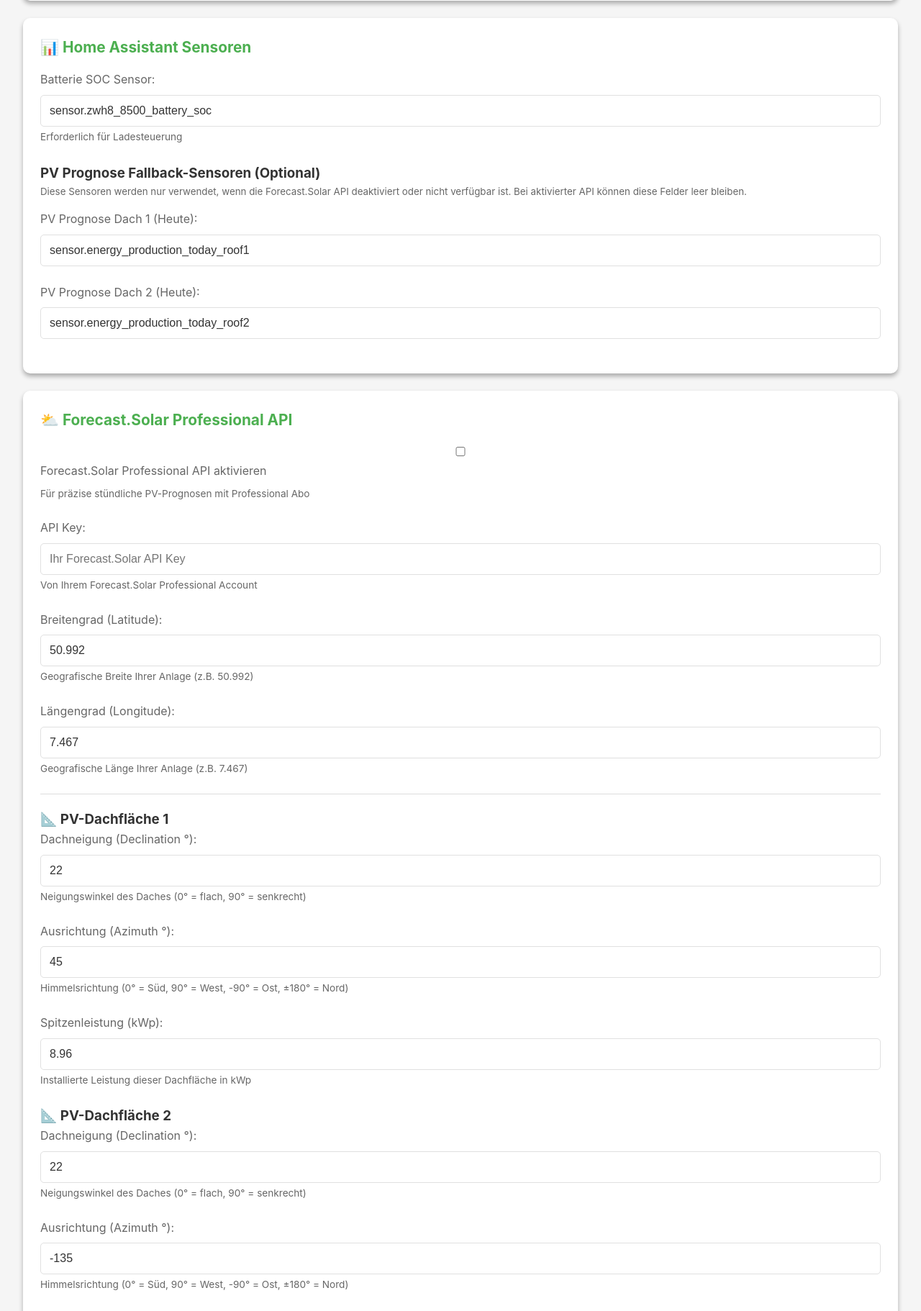
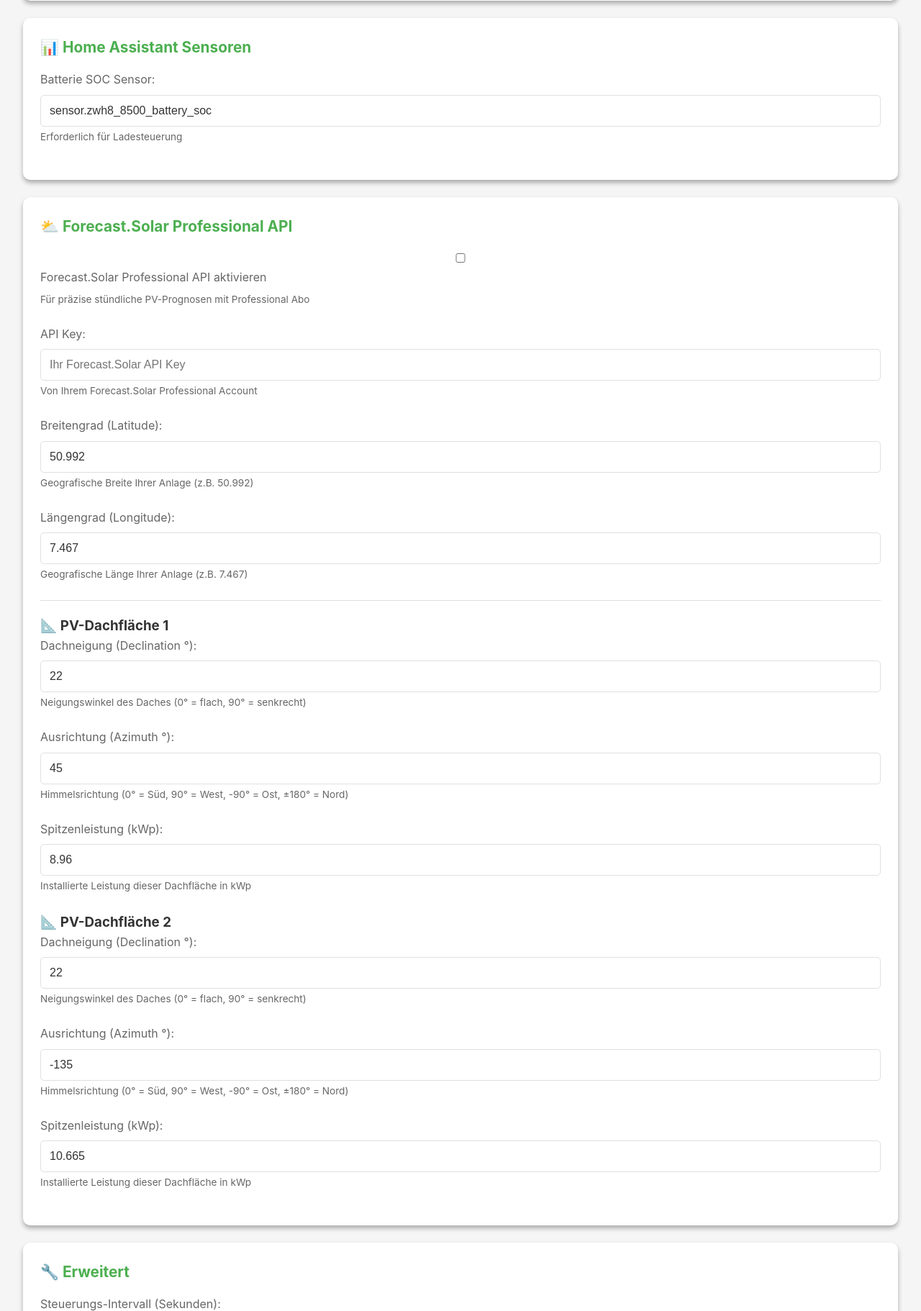
Before and after one commit to SvenSteuer/kostal-tibber-25c, a Flask app: page /config in a window 1280 px wide. Shown: the part 1563-3385 px from the top of the page at 72% size. Run offline with Flask 3, Linux system fonts and the light colour scheme.

Commit message:
Remove deprecated PV fallback sensors from GUI configuration
Cleanup:
- Removed pv_production_today_roof1 and pv_production_today_roof2 input fields
- Removed "PV Prognose Fallback-Sensoren" section
- These sensors are no longer needed as Forecast.Solar API is used for PV forecasts

This aligns the GUI configuration with the cleaned up config.yaml schema.

```diff
--- a/battery_manager/templates/config.html
+++ b/battery_manager/templates/config.html
@@ -81,25 +81,6 @@
                 <input type="text" id="battery_soc_sensor" name="battery_soc_sensor"
                        value="{{ config.battery_soc_sensor or 'sensor.zwh8_8500_battery_soc' }}">
                 <small>Erforderlich für Ladesteuerung</small>
-            </div>
-
-            <h3 style="margin-top: 20px;">PV Prognose Fallback-Sensoren (Optional)</h3>
-            <small style="color: var(--text-muted); display: block; margin-bottom: 15px;">
-                Diese Sensoren werden nur verwendet, wenn die Forecast.Solar API deaktiviert oder nicht verfügbar ist.
-                Bei aktivierter API können diese Felder leer bleiben.
-            </small>
-
-            <div class="form-group">
-                <label for="pv_production_today_roof1">PV Prognose Dach 1 (Heute):</label>
-                <input type="text" id="pv_production_today_roof1" name="pv_production_today_roof1"
-                       value="{{ config.pv_production_today_roof1 or '' }}"
-                       placeholder="sensor.energy_production_today_roof1">
-            </div>
-            <div class="form-group">
-                <label for="pv_production_today_roof2">PV Prognose Dach 2 (Heute):</label>
-                <input type="text" id="pv_production_today_roof2" name="pv_production_today_roof2"
-                       value="{{ config.pv_production_today_roof2 or '' }}"
-                       placeholder="sensor.energy_production_today_roof2">
             </div>
         </div>
 
```
